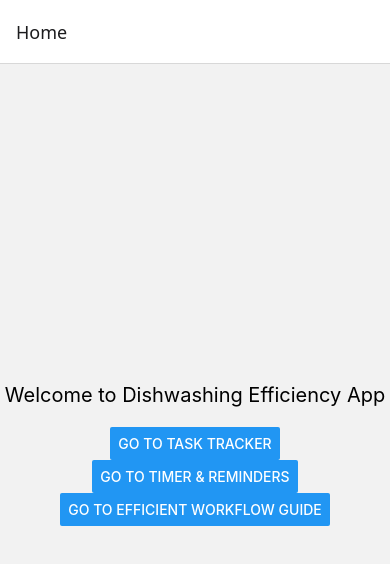
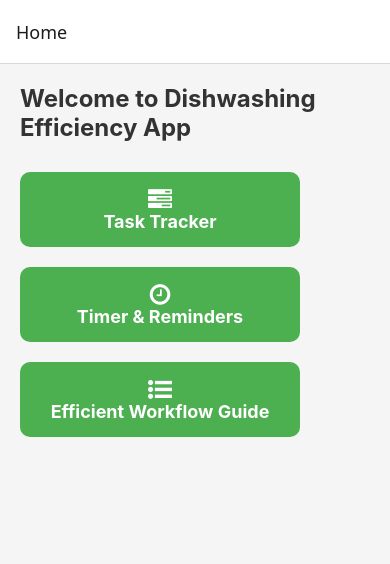
Before and after one commit to jth1903/DishwashingEfficiencyApp, a React Native app: screen /Home in a window 390 px wide. Shown: the top 564 px of the page. Built offline with nearby package versions, Linux system fonts and the light colour scheme.

Commit message:
Added Global Stylling

```diff
--- a/screens/EfficientWorkflowGuideScreen.js
+++ b/screens/EfficientWorkflowGuideScreen.js
@@ -1,37 +1,49 @@
 import React from 'react';
-import { View, Text, FlatList, StyleSheet } from 'react-native';
+import { View, Text, FlatList } from 'react-native';
+import { globalStyles } from '../styles';
 
 const steps = [
     {
         key: '1',
-        title: 'Load Dishwasher',
-        description: 'Load the dishwasher with dirty dishes.',
+        title: 'Spray Debri From Dishes',
+        description:
+            'Clean all excess from plates before placing in dish washer.',
     },
     {
         key: '2',
-        title: 'Wash Pots and Pans',
-        description:
-            'Hand wash pots and pans that do not fit in the dishwasher.',
+        title: 'Load Dishwasher',
+        description: 'Load sprayed dishes into the dishwasher.',
     },
     {
         key: '3',
-        title: 'Clean Counters',
+        title: 'Stack And Sort Dishes',
         description:
-            'Wipe down all kitchen counters with a clean cloth and detergent.',
+            'Stack and sort the dishes on the back table before stocking.',
+    },
+    {
+        key: '4',
+        title: 'Stock Plates',
+        description: 'Stock the kitchen with clean plates.',
+    },
+    {
+        key: '5',
+        title: 'Spray/Clean Pots And Pans',
+        description:
+            'Clean or spray pots and pans either placing them in the washer or using the 3 part sink.',
     },
     // Add more steps as needed
 ];
 
 const EfficientWorkflowGuideScreen = () => {
     return (
-        <View style={styles.container}>
-            <Text style={styles.title}>Efficient Workflow Guide</Text>
+        <View style={globalStyles.container}>
+            <Text style={globalStyles.title}>Efficient Workflow Guide</Text>
             <FlatList
                 data={steps}
                 renderItem={({ item }) => (
-                    <View style={styles.stepContainer}>
-                        <Text style={styles.stepTitle}>{item.title}</Text>
-                        <Text style={styles.stepDescription}>
+                    <View style={globalStyles.stepContainer}>
+                        <Text style={globalStyles.stepTitle}>{item.title}</Text>
+                        <Text style={globalStyles.stepDescription}>
                             {item.description}
                         </Text>
                     </View>
@@ -41,25 +53,4 @@ const EfficientWorkflowGuideScreen = () => {
     );
 };
 
-const styles = StyleSheet.create({
-    container: {
-        flex: 1,
-        padding: 20,
-    },
-    title: {
-        fontSize: 24,
-        marginBottom: 20,
-    },
-    stepContainer: {
-        marginBottom: 15,
-    },
-    stepTitle: {
-        fontSize: 18,
-        fontWeight: 'bold',
-    },
-    stepDescription: {
-        fontSize: 16,
-    },
-});
-
 export default EfficientWorkflowGuideScreen;
--- a/screens/HomeScreen.js
+++ b/screens/HomeScreen.js
@@ -1,38 +1,54 @@
 import React from 'react';
-import { View, Text, Button, StyleSheet } from 'react-native';
+import { View, Text, TouchableOpacity, ImageBackground } from 'react-native';
+import { FontAwesome } from '@expo/vector-icons';
+import { globalStyles } from '../styles';
 
 const HomeScreen = ({ navigation }) => {
     return (
-        <View style={styles.container}>
-            <Text style={styles.title}>
+        <View style={globalStyles.container}>
+            <Text style={globalStyles.title}>
                 Welcome to Dishwashing Efficiency App
             </Text>
-            <Button
-                title="Go to Task Tracker"
+            <TouchableOpacity
+                style={globalStyles.button}
                 onPress={() => navigation.navigate('TaskTracker')}
-            />
-            <Button
-                title="Go to Timer & Reminders"
+            >
+                <FontAwesome
+                    name="tasks"
+                    size={24}
+                    color="white"
+                    style={globalStyles.icon}
+                />
+                <Text style={globalStyles.buttonText}>Task Tracker</Text>
+            </TouchableOpacity>
+            <TouchableOpacity
+                style={globalStyles.button}
                 onPress={() => navigation.navigate('TimerReminders')}
-            />
-            <Button
-                title="Go to Efficient Workflow Guide"
+            >
+                <FontAwesome
+                    name="clock-o"
+                    size={24}
+                    color="white"
+                    style={globalStyles.icon}
+                />
+                <Text style={globalStyles.buttonText}>Timer & Reminders</Text>
+            </TouchableOpacity>
+            <TouchableOpacity
+                style={globalStyles.button}
                 onPress={() => navigation.navigate('EfficientWorkflowGuide')}
-            />
+            >
+                <FontAwesome
+                    name="list-ul"
+                    size={24}
+                    color="white"
+                    style={globalStyles.icon}
+                />
+                <Text style={globalStyles.buttonText}>
+                    Efficient Workflow Guide
+                </Text>
+            </TouchableOpacity>
         </View>
     );
 };
 
-const styles = StyleSheet.create({
-    container: {
-        flex: 1,
-        justifyContent: 'center',
-        alignItems: 'center',
-    },
-    title: {
-        fontSize: 20,
-        marginBottom: 20,
-    },
-});
-
 export default HomeScreen;
--- a/screens/TaskTrackerScreen.js
+++ b/screens/TaskTrackerScreen.js
@@ -5,9 +5,10 @@ import {
     TextInput,
     Button,
     FlatList,
-    StyleSheet,
     TouchableOpacity,
 } from 'react-native';
+import { FontAwesome } from '@expo/vector-icons';
+import { globalStyles } from '../styles';
 
 const TaskTrackerScreen = () => {
     const [task, setTask] = useState('');
@@ -36,74 +37,62 @@ const TaskTrackerScreen = () => {
     };
 
     return (
-        <View style={styles.container}>
-            <Text style={styles.title}>Task Tracker</Text>
+        <View style={globalStyles.container}>
+            <Text style={globalStyles.title}>Task Tracker</Text>
+            <View style={globalStyles.inputContainer}>
                 <TextInput
-                style={styles.input}
+                    style={globalStyles.input}
                     placeholder="Enter a task"
                     value={task}
                     onChangeText={setTask}
                 />
-            <Button title="Add Task" onPress={addTask} />
+                <TouchableOpacity
+                    style={globalStyles.button}
+                    title="Add Task"
+                    onPress={addTask}
+                >
+                    <Text style={globalStyles.buttonText}>Add Task</Text>
+                </TouchableOpacity>
+            </View>
             <FlatList
                 data={tasks}
                 renderItem={({ item, index }) => (
-                    <View style={styles.taskContainer}>
                     <TouchableOpacity
                         onPress={() => toggleCompletion(index)}
+                        style={globalStyles.taskContainer}
+                    >
+                        <View
+                            style={[
+                                globalStyles.taskContent,
+                                item.completed && globalStyles.taskCompleted,
+                            ]}
                         >
                             <Text
-                                style={
-                                    item.completed
-                                        ? styles.completedTask
-                                        : styles.task
-                                }
+                                style={[
+                                    globalStyles.taskText,
+                                    item.completed &&
+                                        globalStyles.taskTextCompleted,
+                                ]}
                             >
                                 {item.task}
                             </Text>
+                            <TouchableOpacity
+                                onPress={() => deleteTask(index)}
+                                style={globalStyles.deleteButton}
+                            >
+                                <FontAwesome
+                                    name="trash"
+                                    size={24}
+                                    color="red"
+                                />
                             </TouchableOpacity>
-                        <Button
-                            title="Delete"
-                            onPress={() => deleteTask(index)}
-                        />
                         </View>
+                    </TouchableOpacity>
                 )}
+                keyExtractor={(item) => item.key}
             />
         </View>
     );
 };
 
-const styles = StyleSheet.create({
-    container: {
-        flex: 1,
-        padding: 20,
-    },
-    title: {
-        fontSize: 24,
-        marginBottom: 20,
-    },
-    input: {
-        height: 40,
-        borderColor: 'gray',
-        borderWidth: 1,
-        marginBottom: 10,
-        paddingLeft: 8,
-    },
-    taskContainer: {
-        flexDirection: 'row',
-        alignItems: 'center',
-        justifyContent: 'space-between',
-        padding: 10,
-        borderBottomWidth: 1,
-        borderBottomColor: '#ddd',
-    },
-    task: {
-        fontSize: 18,
-    },
-    completedTask: {
-        fontSize: 18,
-        textDecorationLine: 'line-through',
-    },
-});
-
 export default TaskTrackerScreen;
--- a/screens/TimerReminderScreen.js
+++ b/screens/TimerReminderScreen.js
@@ -6,7 +6,9 @@ import {
     Button,
     FlatList,
     StyleSheet,
+    TouchableOpacity,
 } from 'react-native';
+import { globalStyles } from '../styles';
 
 const TimerRemindersScreen = () => {
     const [timer, setTimer] = useState(0);
@@ -50,26 +52,45 @@ const TimerRemindersScreen = () => {
     };
 
     return (
-        <View style={styles.container}>
-            <Text style={styles.title}>Timer & Reminders</Text>
-            <Text style={styles.timer}>{timer}s</Text>
-            <Button
+        <View style={globalStyles.container}>
+            <Text style={globalStyles.title}>Timer & Reminders</Text>
+            <Text style={globalStyles.timer}>{timer}s</Text>
+            <TouchableOpacity
+                style={globalStyles.button}
                 title={isRunning ? 'Stop' : 'Start'}
                 onPress={isRunning ? stopTimer : startTimer}
-            />
-            <Button title="Reset" onPress={resetTimer} />
+            >
+                <Text style={globalStyles.buttonText}>
+                    {isRunning ? 'Stop' : 'Start'}
+                </Text>
+            </TouchableOpacity>
+            <TouchableOpacity
+                style={globalStyles.button}
+                title="Reset"
+                onPress={resetTimer}
+            >
+                <Text style={globalStyles.buttonText}>Reset</Text>
+            </TouchableOpacity>
             <TextInput
-                style={styles.input}
+                style={globalStyles.input}
                 placeholder="Set a reminder"
                 value={reminder}
                 onChangeText={setReminder}
             />
-            <Button title="Add Reminder" onPress={addReminder} />
+            <TouchableOpacity
+                style={globalStyles.button}
+                title="Add Reminder"
+                onPress={addReminder}
+            >
+                <Text style={globalStyles.buttonText}>Add Reminder</Text>
+            </TouchableOpacity>
             <FlatList
                 data={reminders}
                 renderItem={({ item }) => (
-                    <View style={styles.reminderContainer}>
-                        <Text style={styles.reminder}>{item.reminder}</Text>
+                    <View style={globalStyles.reminderContainer}>
+                        <Text style={globalStyles.reminder}>
+                            {item.reminder}
+                        </Text>
                     </View>
                 )}
             />
@@ -77,40 +98,4 @@ const TimerRemindersScreen = () => {
     );
 };
 
-const styles = StyleSheet.create({
-    container: {
-        flex: 1,
-        justifyContent: 'center',
-        alignItems: 'center',
-        padding: 20,
-    },
-    title: {
-        fontSize: 24,
-        marginBottom: 20,
-    },
-    timer: {
-        fontSize: 48,
-        marginBottom: 20,
-    },
-    input: {
-        height: 40,
-        borderColor: 'gray',
-        borderWidth: 1,
-        marginBottom: 10,
-        paddingLeft: 8,
-        width: '100%',
-    },
-    reminderContainer: {
-        flexDirection: 'row',
-        alignItems: 'center',
-        padding: 10,
-        borderBottomWidth: 1,
-        borderBottomColor: '#ddd',
-        width: '100%',
-    },
-    reminder: {
-        fontSize: 18,
-    },
-});
-
 export default TimerRemindersScreen;
--- /dev/null
+++ b/styles.js
@@ -0,0 +1,103 @@
+import { StyleSheet } from 'react-native';
+
+export const globalStyles = StyleSheet.create({
+    container: {
+        flex: 1,
+        padding: 20,
+        backgroundColor: '#F5F5F5',
+    },
+    title: {
+        fontSize: 24,
+        fontWeight: 'bold',
+        color: '#333333',
+        marginBottom: 20,
+    },
+    button: {
+        backgroundColor: '#4CAF50',
+        padding: 15,
+        borderRadius: 10,
+        marginVertical: 10,
+        width: '80%',
+        alignItems: 'center',
+    },
+    buttonText: {
+        color: '#FFFFFF',
+        fontSize: 18,
+        fontWeight: 'bold',
+    },
+    input: {
+        height: 40,
+        borderColor: 'gray',
+        borderWidth: 1,
+        marginBottom: 10,
+        paddingLeft: 8,
+        borderRadius: 5,
+    },
+    taskContainer: {
+        backgroundColor: '#FFFFFF',
+        borderRadius: 5,
+        marginBottom: 10,
+        padding: 10,
+        borderBottomWidth: 1,
+        borderBottomColor: '#ddd',
+    },
+    task: {
+        fontSize: 18,
+        color: '#333333',
+    },
+    completedTask: {
+        fontSize: 18,
+        textDecorationLine: 'line-through',
+        color: 'gray',
+    },
+    deleteButton: {
+        marginLeft: 10,
+    },
+    taskContent: {
+        flexDirection: 'row',
+        alignItems: 'center',
+        justifyContent: 'space-between',
+    },
+    taskText: {
+        fontSize: 18,
+        flex: 1,
+    },
+    taskTextCompleted: {
+        textDecorationLine: 'line-through',
+        color: 'gray',
+    },
+    taskCompleted: {
+        backgroundColor: '#d3ffd3',
+    },
+    inputContainer: {
+        flexDirection: 'row',
+        alignItems: 'center',
+        marginBottom: 20,
+    },
+    reminderContainer: {
+        flexDirection: 'row',
+        alignItems: 'center',
+        padding: 10,
+        borderBottomWidth: 1,
+        borderBottomColor: '#ddd',
+    },
+    reminder: {
+        fontSize: 18,
+    },
+    timer: {
+        fontSize: 48,
+        marginBottom: 20,
+    },
+    stepContainer: {
+        marginBottom: 15,
+    },
+    stepTitle: {
+        fontSize: 18,
+        fontWeight: 'bold',
+        color: '#4CAF50',
+    },
+    stepDescription: {
+        fontSize: 16,
+        color: '#333333',
+    },
+});
```
Lines whose indentation alone changed are shown as unchanged.
